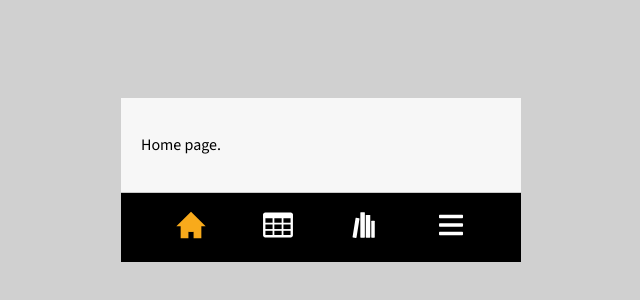
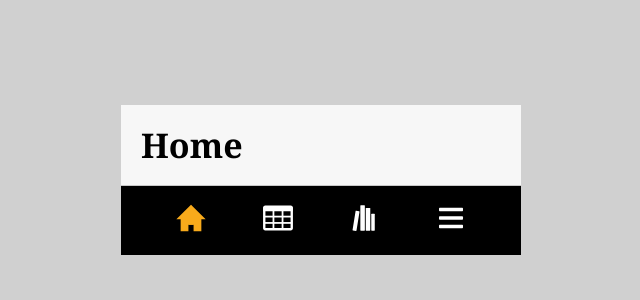
Before and after one commit to some-programmer-guy/COSC-498-Project, a Next.js app: page / in a window 1280 px wide. Shown: the part 220-520 px from the top of the page, without its empty margins (319-959 px from the left). Built offline with nearby package versions, Linux system fonts and the light colour scheme.

Commit message:
Update home-page.tsx

```diff
--- a/src/adapter/output/presentation/pages/home-page/home-page.tsx
+++ b/src/adapter/output/presentation/pages/home-page/home-page.tsx
@@ -1,3 +1,4 @@
+import PageTitle from "../../components/headers/page-title";
 import { HomePageVM } from "./home-page-presenter";
 
 type HomePageProps = {
@@ -7,7 +8,7 @@ type HomePageProps = {
 export default function HomePage({ viewModel }: HomePageProps) {
     return (
         <>
-            <p>Home page.</p>
+            <PageTitle text='Home'/>
         </>
     );
 }
```
